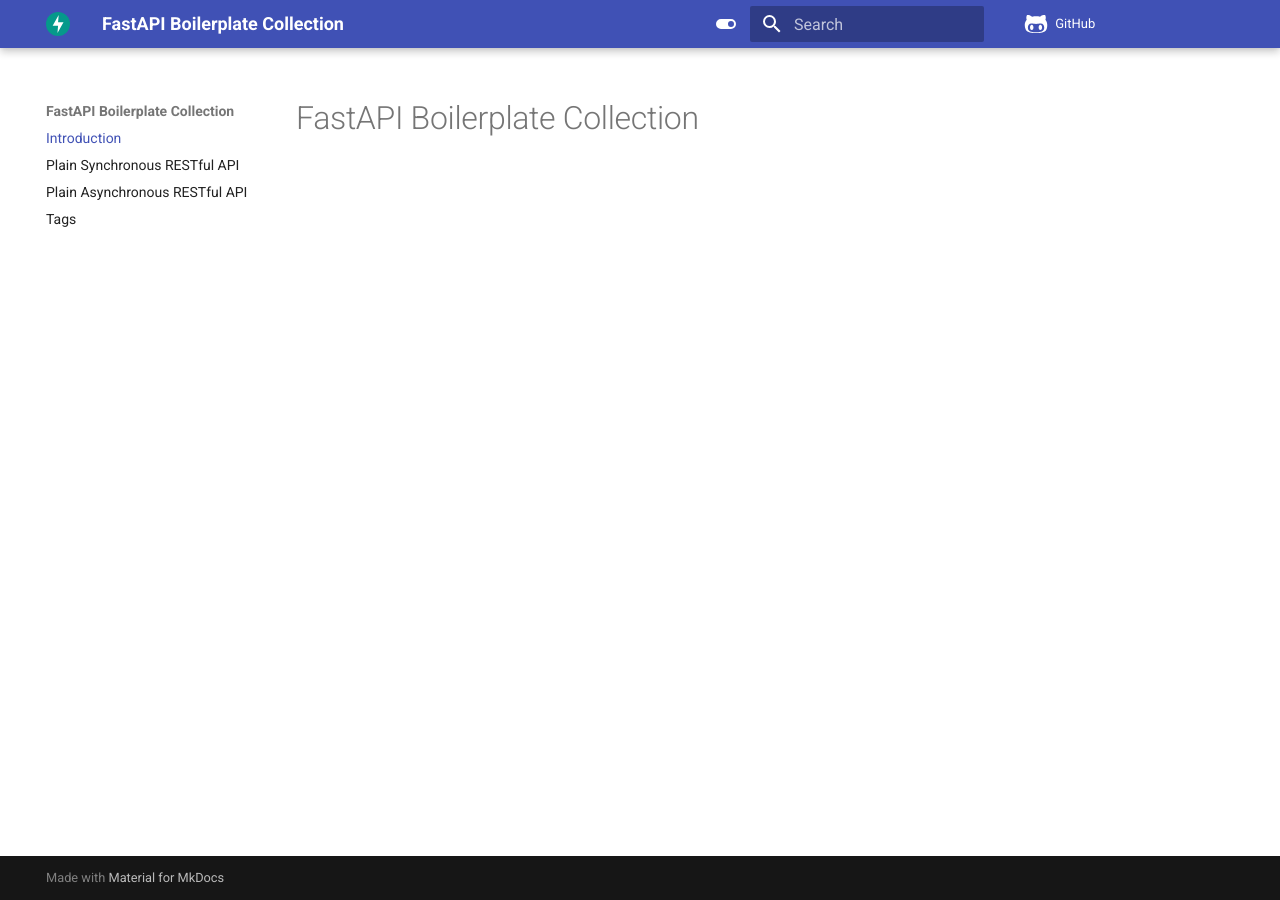
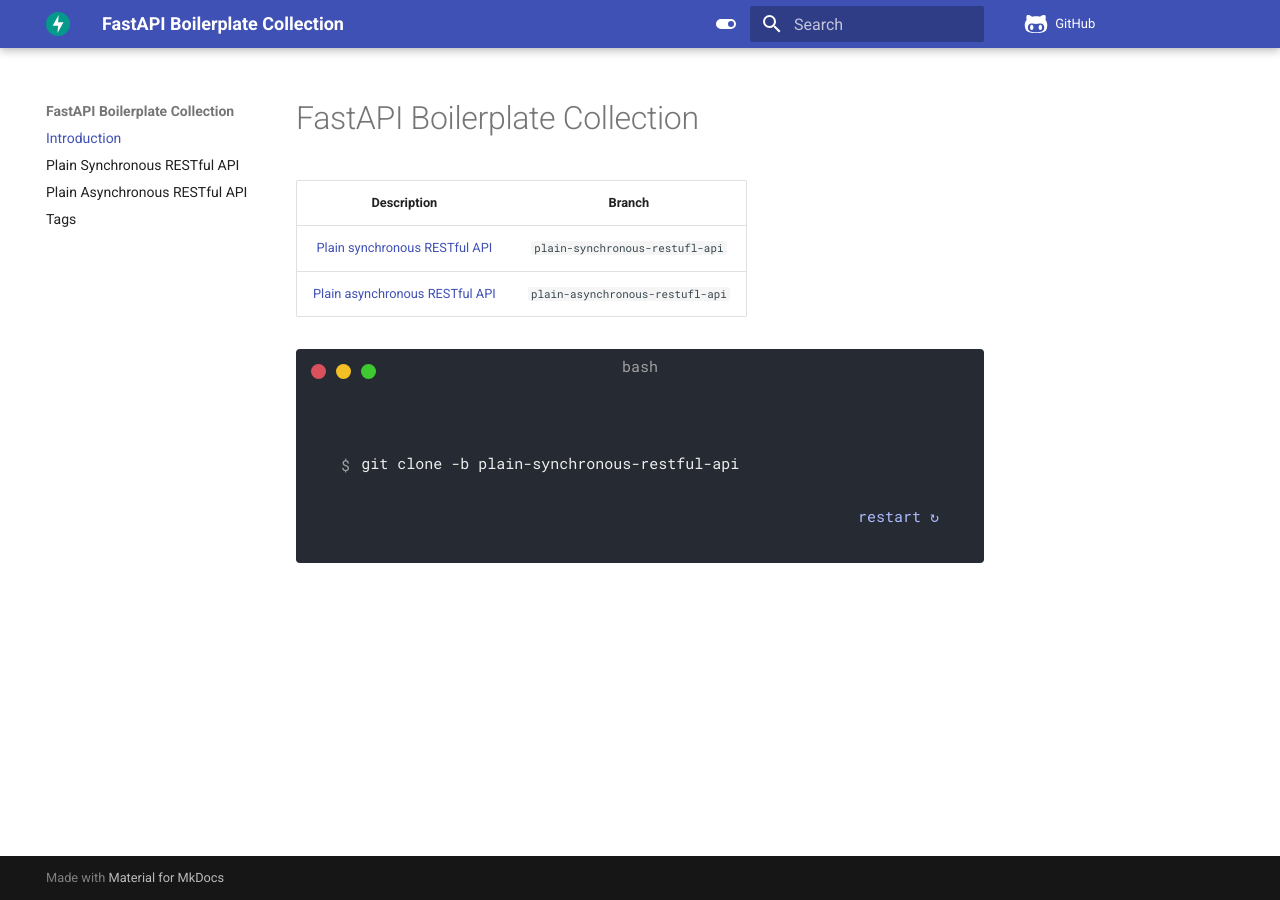
Before and after one commit to 0417taehyun/fastapi-boilerplate, an MkDocs documentation site: the page built from docs/index.md, in a window 1280 px wide. Built offline with MkDocs 1.6.1 and Material for MkDocs 9.7.7, drawn with Linux system fonts in a browser that asks for light colours; comment, search, counter and statistics services are not loaded.

Commit message:
:memo: Main Page

````diff
--- a/docs/index.md
+++ b/docs/index.md
@@ -3,3 +3,18 @@
 ---
 
 # FastAPI Boilerplate Collection
+
+
+|Description|Branch|
+|:--------:|:-----:|
+|[Plain synchronous RESTful API](plain-synchronous-restful-api.md)|`plain-synchronous-restufl-api`|
+|[Plain asynchronous RESTful API](plain-asynchronous-restful-api.md)|`plain-asynchronous-restufl-api`|
+
+
+<div class="termy">
+    ```sh
+    $ git clone -b plain-synchronous-restful-api
+
+
+    ```
+</div>
````
